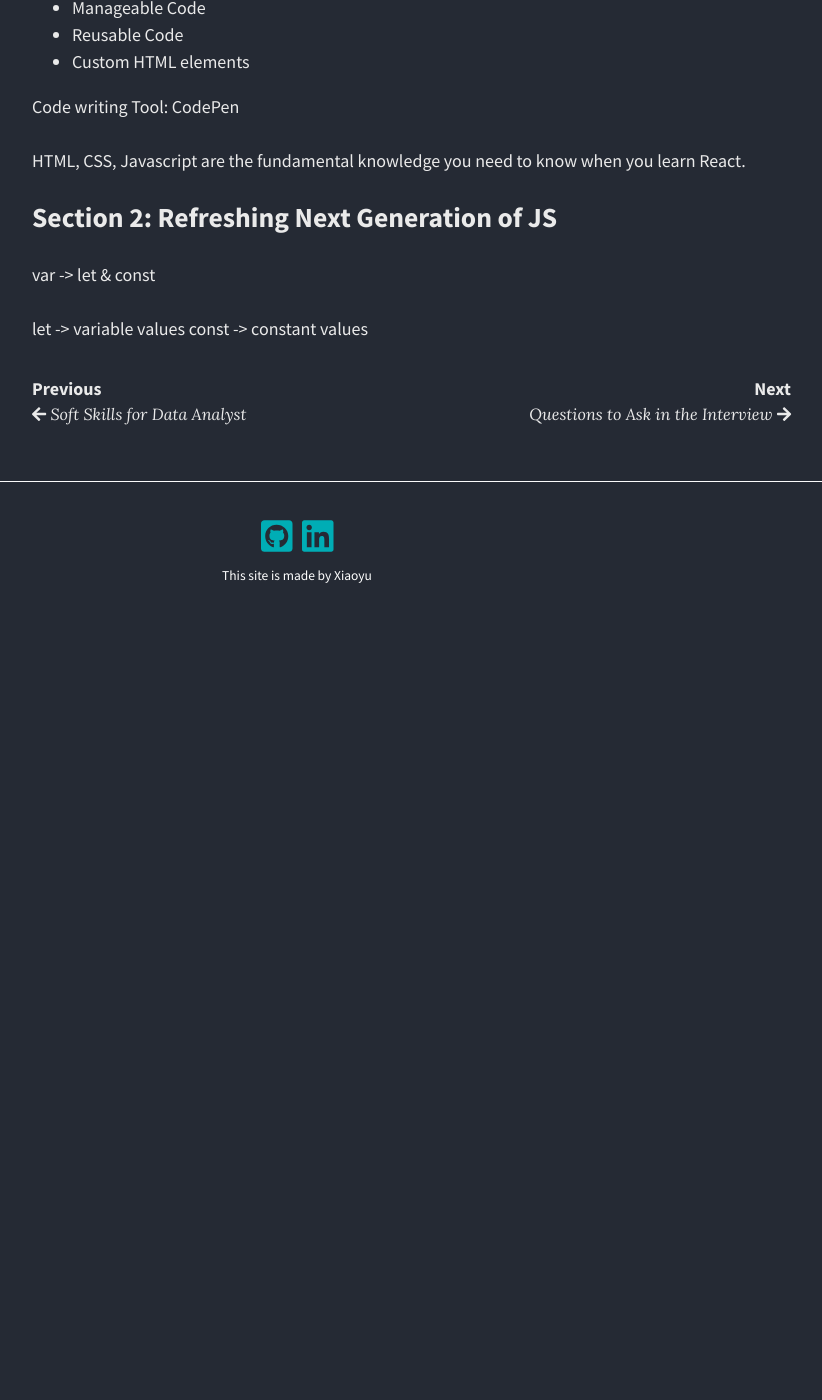
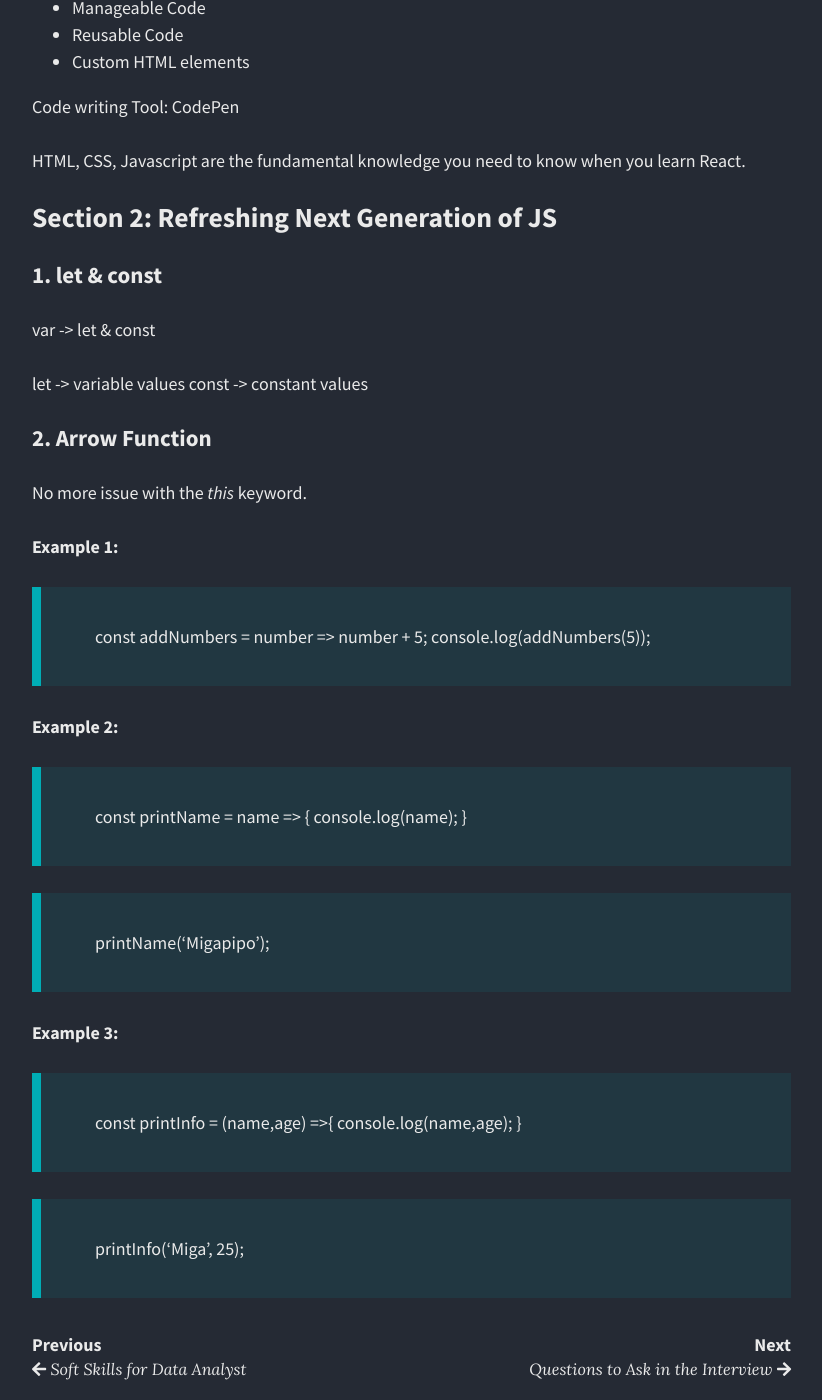
Before and after one commit to migapipo/personal-blog, a Jekyll site: the page built from _posts/2020-01-09-React Learning.md, in a window 1280 px wide and 1400 px high, scrolled down 926 px. Shown: the whole window, without its empty margins (343-1165 px from the left). Built offline with Jekyll 4.4.1, drawn with Linux system fonts in a browser that asks for light colours; nearby versions of some CDN libraries; before the commit the page ends 1584 px from its top, so only the background shows below that.

Commit message:
update React Learning

```diff
--- a/_posts/2020-01-09-React Learning.md
+++ b/_posts/2020-01-09-React Learning.md
@@ -33,7 +33,34 @@ HTML, CSS, Javascript are the fundamental knowledge you need to know when you le
 
 ## Section 2: Refreshing Next Generation of JS
 
+
+### 1. let & const
 var -> let & const
 
 let -> variable values
 const -> constant values
+
+### 2. Arrow Function
+
+No more issue with the *this* keyword.
+
+**Example 1:**
+
+> const addNumbers = number => number + 5;
+> console.log(addNumbers(5));
+
+**Example 2:**
+
+> const printName = name => {
+>  console.log(name);
+>}
+
+> printName('Migapipo');
+
+**Example 3:**
+
+> const printInfo = (name,age) =>{
+  console.log(name,age);
+}
+
+> printInfo('Miga', 25);
```
